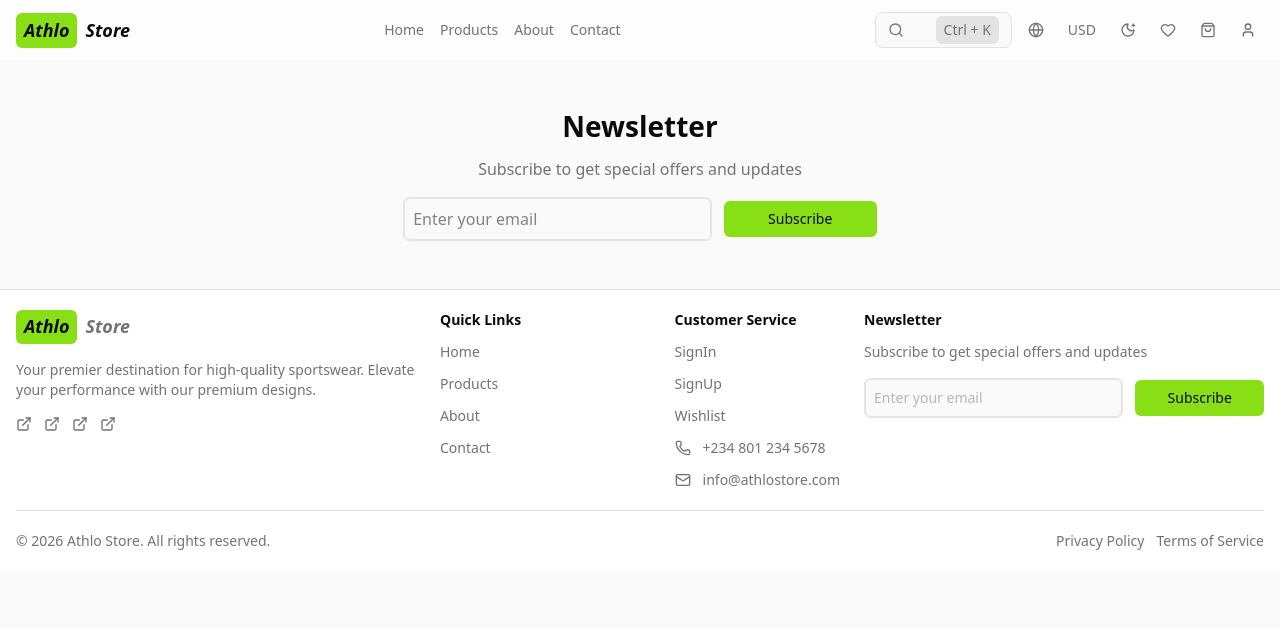
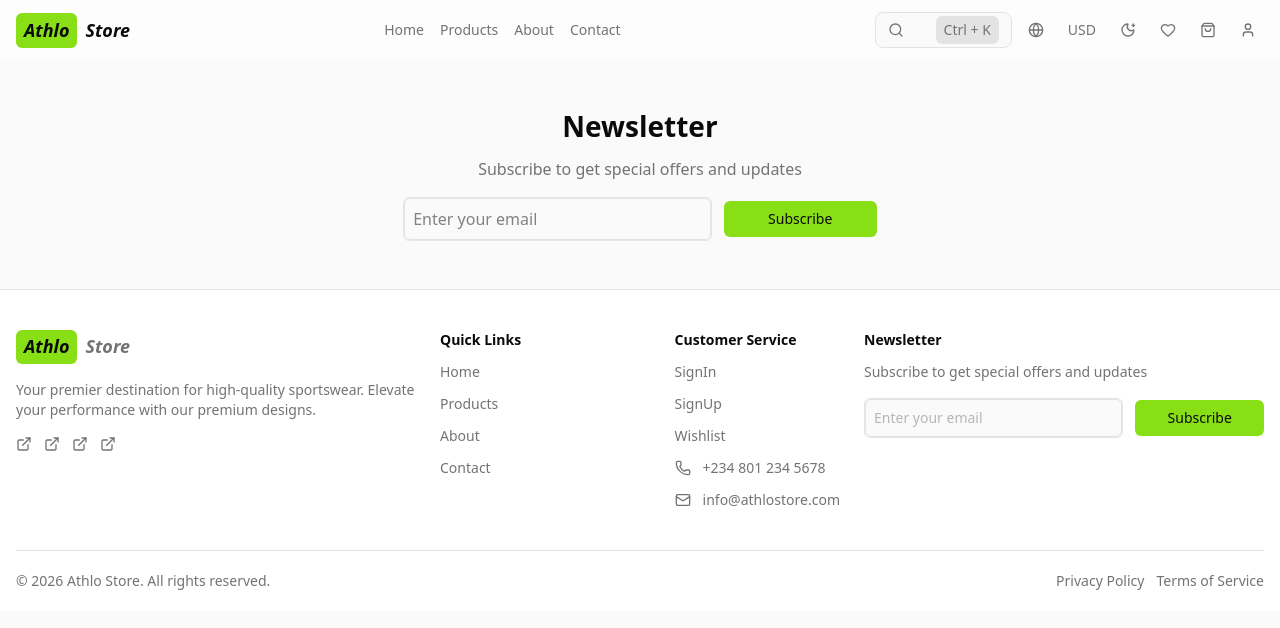
Before and after one commit to aehamdy/athlo-store, a Next.js app: page / in a window 1280 px wide. Shown: the top 628 px of the page. Built offline with nearby package versions, Linux system fonts and the light colour scheme.

Commit message:
Styles: Adjust vertical padding

```diff
--- a/components/footer/FooterMain.tsx
+++ b/components/footer/FooterMain.tsx
@@ -5,11 +5,11 @@ import Icon from "../shared/Icon";
 import Heading from "../shared/Heading";
 import navLinks from "@/lib/navLinks";
 import userLinks from "@/lib/userLinks";
-import Newsletter from "../Newsletter";
+import Newsletter from "../home/NewsletterSection";
 
 function FooterMain() {
   return (
-    <section className="grid grid-cols-3 gap-xl py-lg">
+    <section className="grid grid-cols-3 gap-xl py-4xl">
       {/* Logo, tagline and social channels */}
 
       <div className="col-span-3 lg:col-span-1">
```
